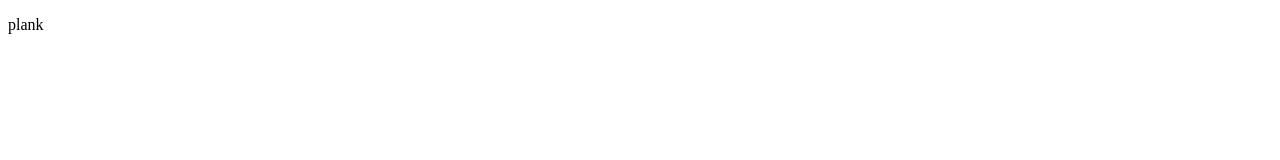
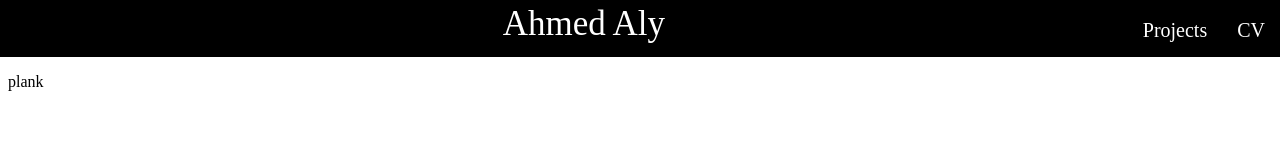
Before and after one commit to a7med-3li/a7med-3li.github.io, a plain HTML site: page projects.html in a window 1280 px wide. Drawn offline with Linux system fonts and the light colour scheme.

Commit message:
updating projects page

```diff
--- a/projects.html
+++ b/projects.html
@@ -3,9 +3,18 @@
 <head>
     <meta charset="UTF-8">
     <meta name="viewport" content="width=device-width, initial-scale=1.0">
-    <title>Document</title>
+    <title>Projects</title>
+    <link rel="stylesheet" href="main.css">
+
 </head>
 <body>
+    <div class="title-div">
+        <ul class="ul-menu" style=" color: rgb(255, 255, 255); list-style-type: none;">
+            <li class="li-menu"><a class="a-menu" href="index.html">CV</a></li>
+            <li class="li-menu"><a class="a-menu" href="projects.html">Projects</a></li>
+            <p class="title-menu">Ahmed Aly</p>
+        </ul>
+    </div>
     <p>plank</p>
 </body>
 </html>
```
